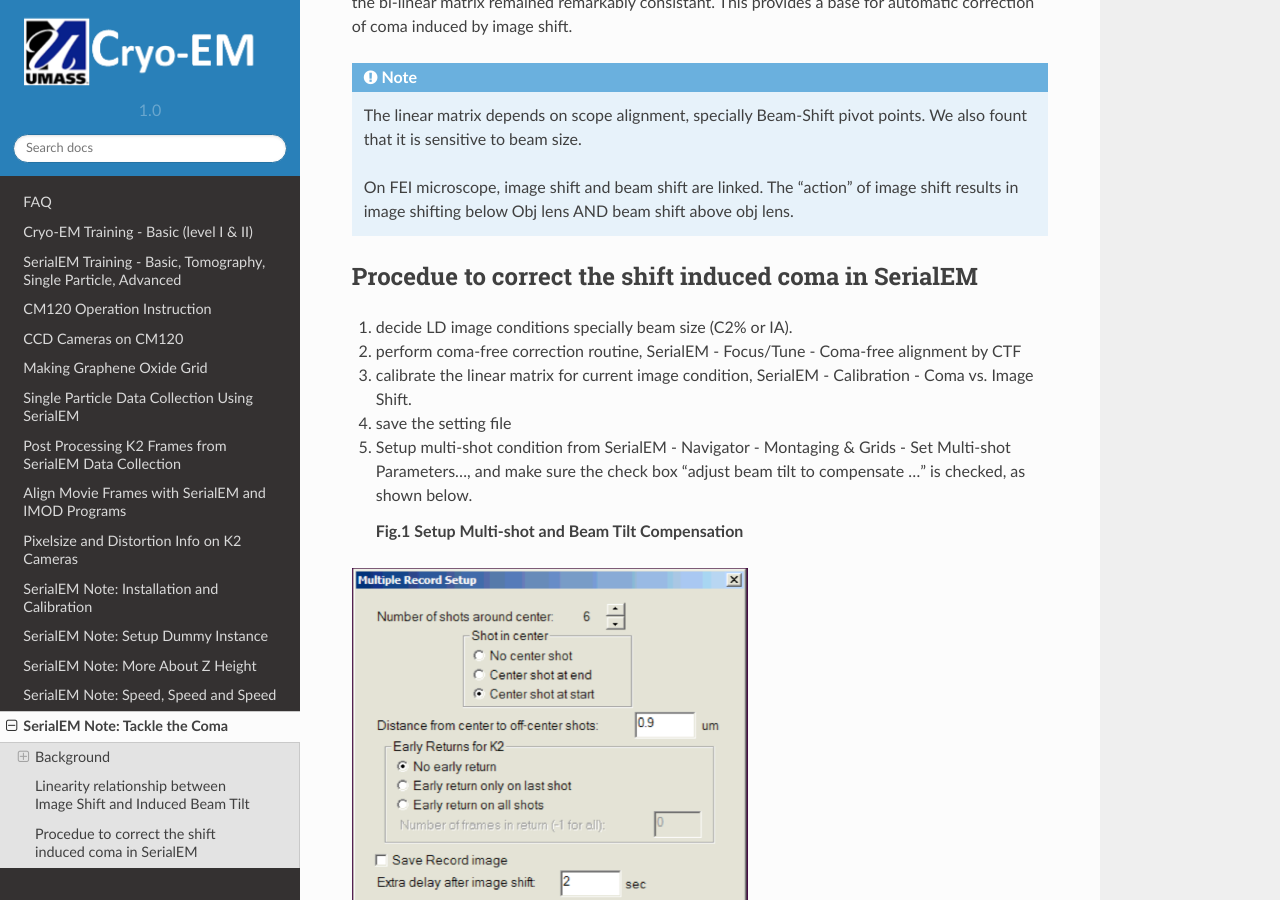
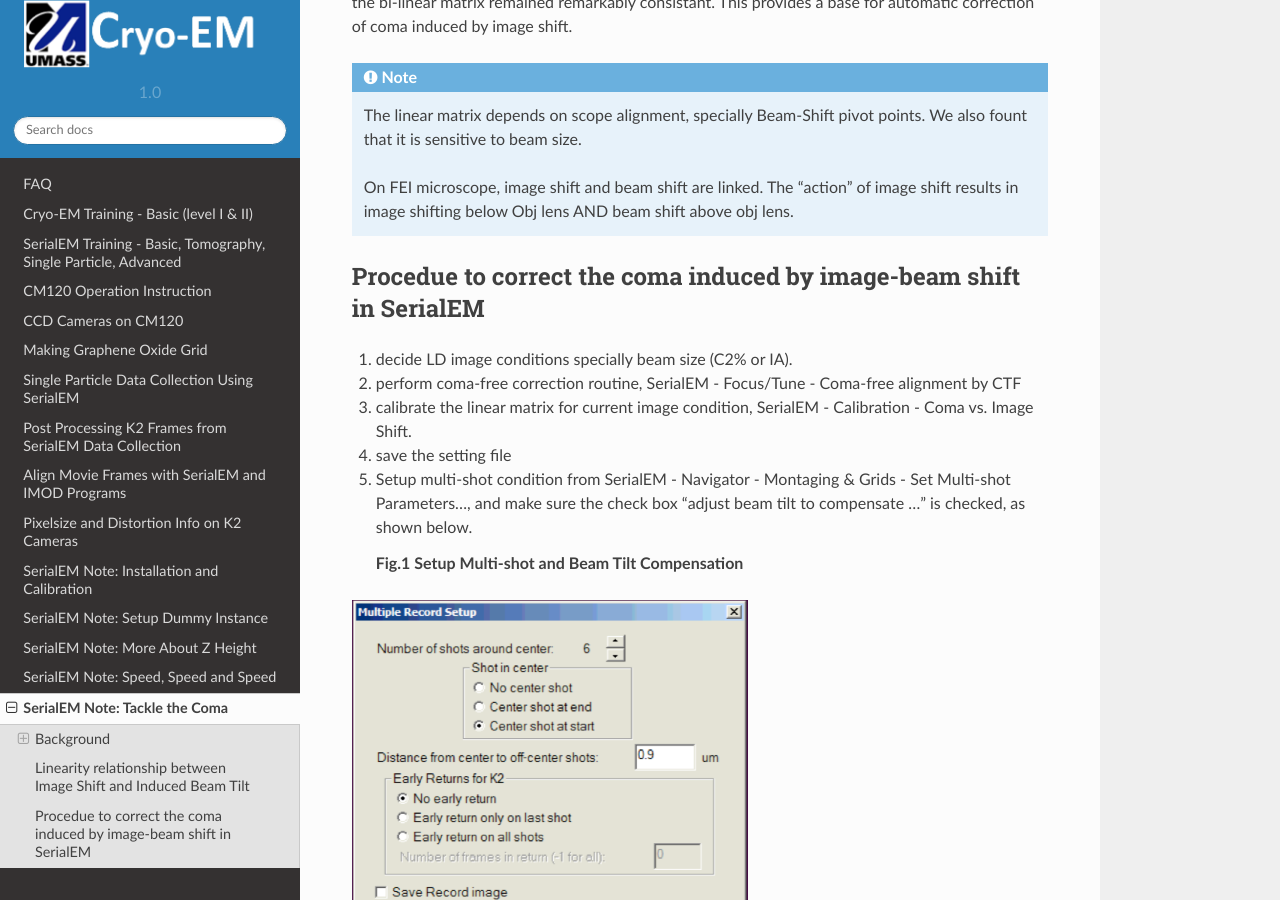
Before and after one commit to xuchen66/sphinx-emdocs, a Sphinx documentation site: the page built from source/serialEM-note-tackle-coma.rst, in a window 1280 px wide and 900 px high, scrolled down 1999 px. Built offline with Sphinx 7.4.7 and the Read the Docs theme 2.0.0, drawn with Linux system fonts in a browser that asks for light colours; pages that are not in the unit, such as notebooks, are missing from menus.

Commit message:
Update serialEM-note-tackle-coma.rst

```diff
--- a/source/serialEM-note-tackle-coma.rst
+++ b/source/serialEM-note-tackle-coma.rst
@@ -80,8 +80,8 @@
    On FEI microscope, image shift and beam shift are linked. The "action" of image shift results in image shifting below
    Obj lens AND beam shift above obj lens.
 
-Procedue to correct the shift induced coma in SerialEM
-------------------------------------------------------
+Procedue to correct the coma induced by image-beam shift in SerialEM
+--------------------------------------------------------------------
 
 1. decide LD image conditions specially beam size (C2% or IA).
 #. perform coma-free correction routine, SerialEM - Focus/Tune - Coma-free alignment by CTF
```
